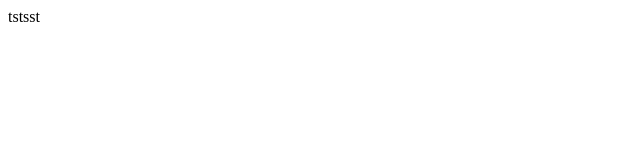
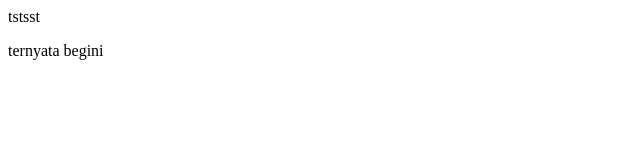
Before and after one commit to arasmukid/cards, a plain HTML site: page index.html in a window 1280 px wide. Shown: the full height of the page, 0-640 px from the left. Drawn offline with Linux system fonts and the light colour scheme.

Commit message:
bikin body

```diff
--- a/index.html
+++ b/index.html
@@ -1 +1,5 @@
 <html><p>tstsst</p></html>
+<body>
+  <p>ternyata begini</p>
+
+</body>
```
